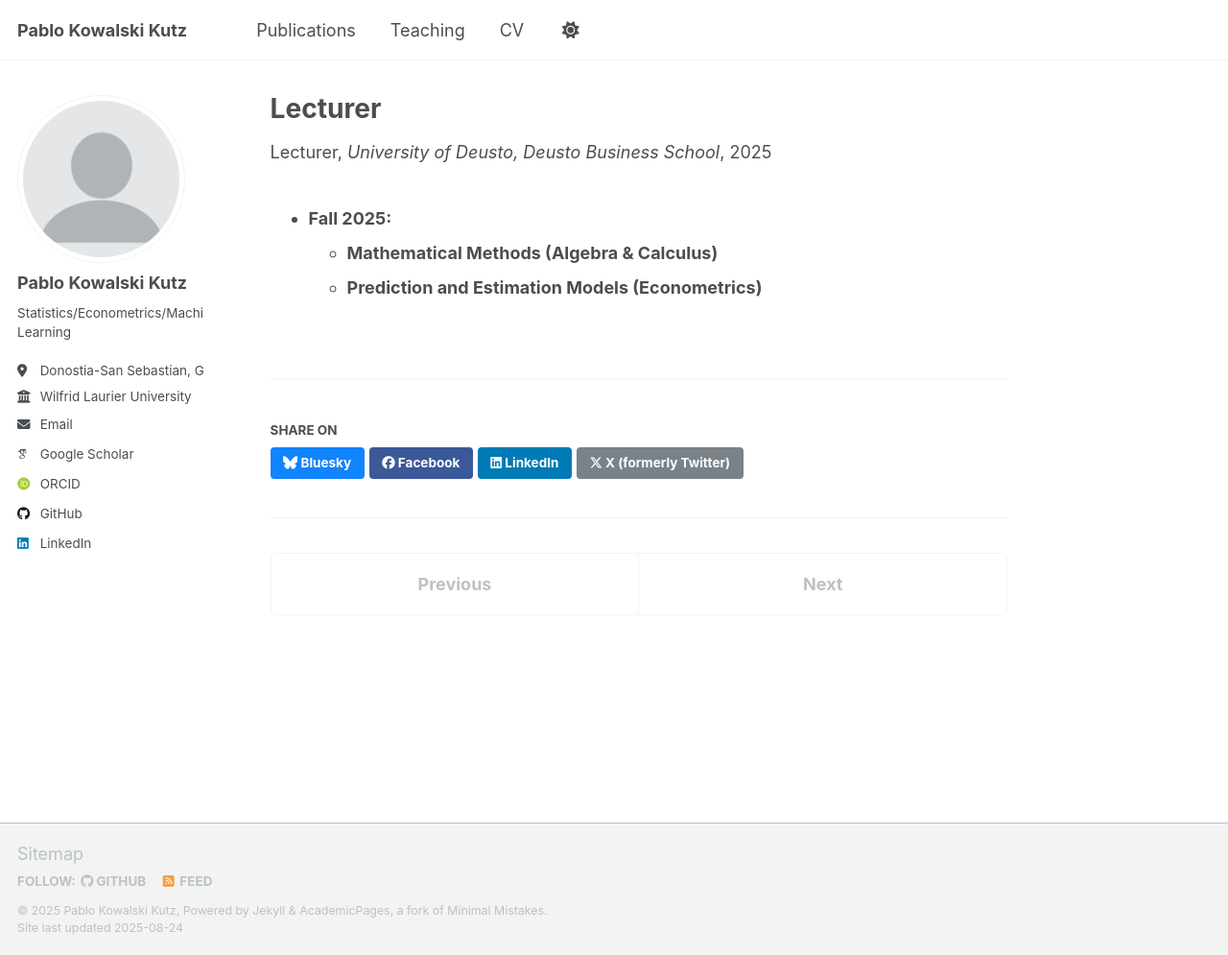
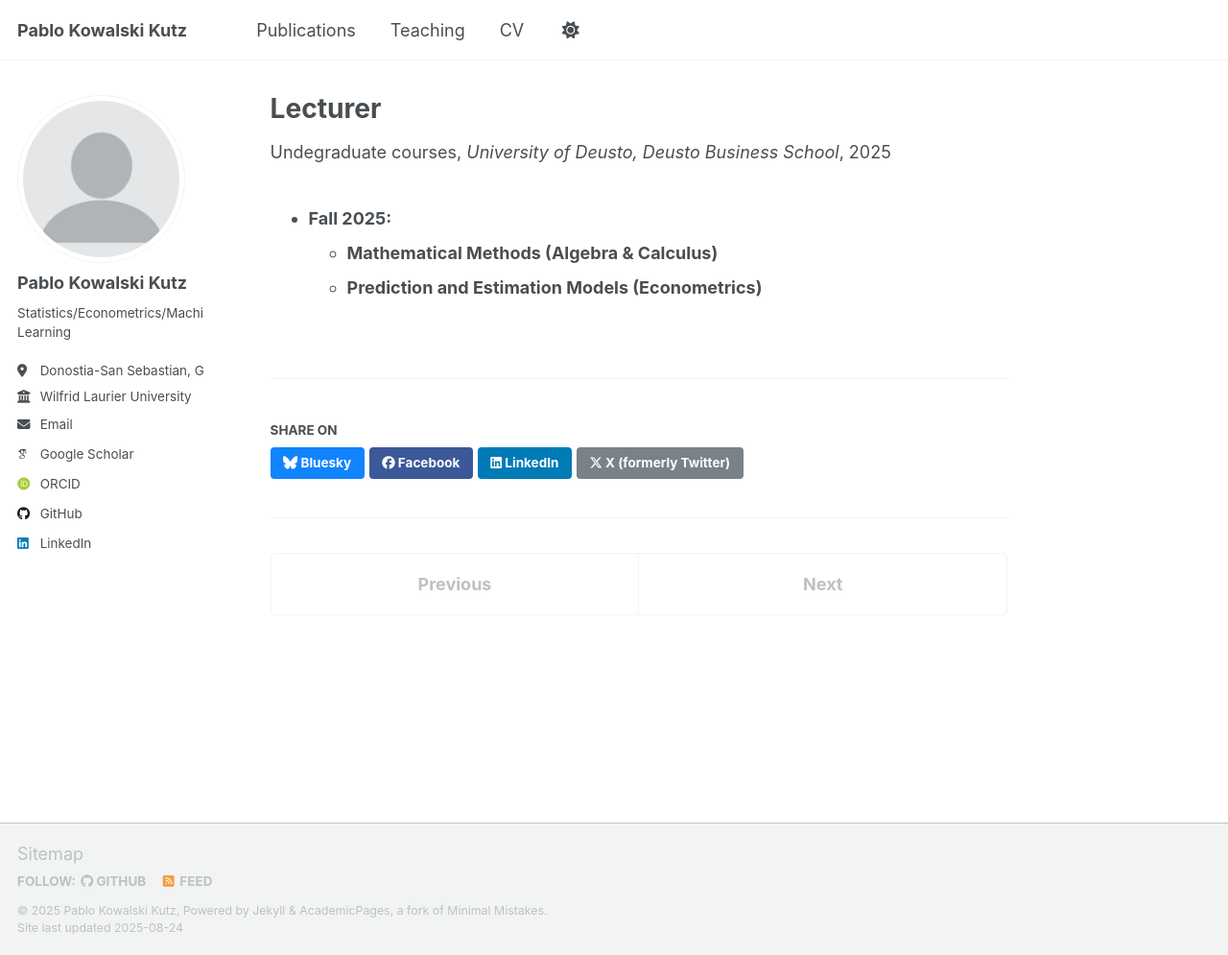
Before and after one commit to pabluski00/pabluski00.github.io, a Jekyll site: the page built from _teaching/Deusto_Lecturer.md, in a window 1280 px wide and 995 px high. Shown: the whole window at 96% size. Built offline with Jekyll 4.4.1, drawn with Linux system fonts in a browser that asks for light colours; some web fonts are replaced; a script that is not in the unit is left out.

Commit message:
Update Deusto_Lecturer.md

```diff
--- a/_teaching/Deusto_Lecturer.md
+++ b/_teaching/Deusto_Lecturer.md
@@ -1,7 +1,7 @@
 ---
 title: "Lecturer"
 collection: teaching
-type: "Lecturer"
+type: "Undegraduate courses"
 permalink: /teaching/Deusto_Lecturer
 venue: "University of Deusto, Deusto Business School"
 date: 2025-09-01
```
